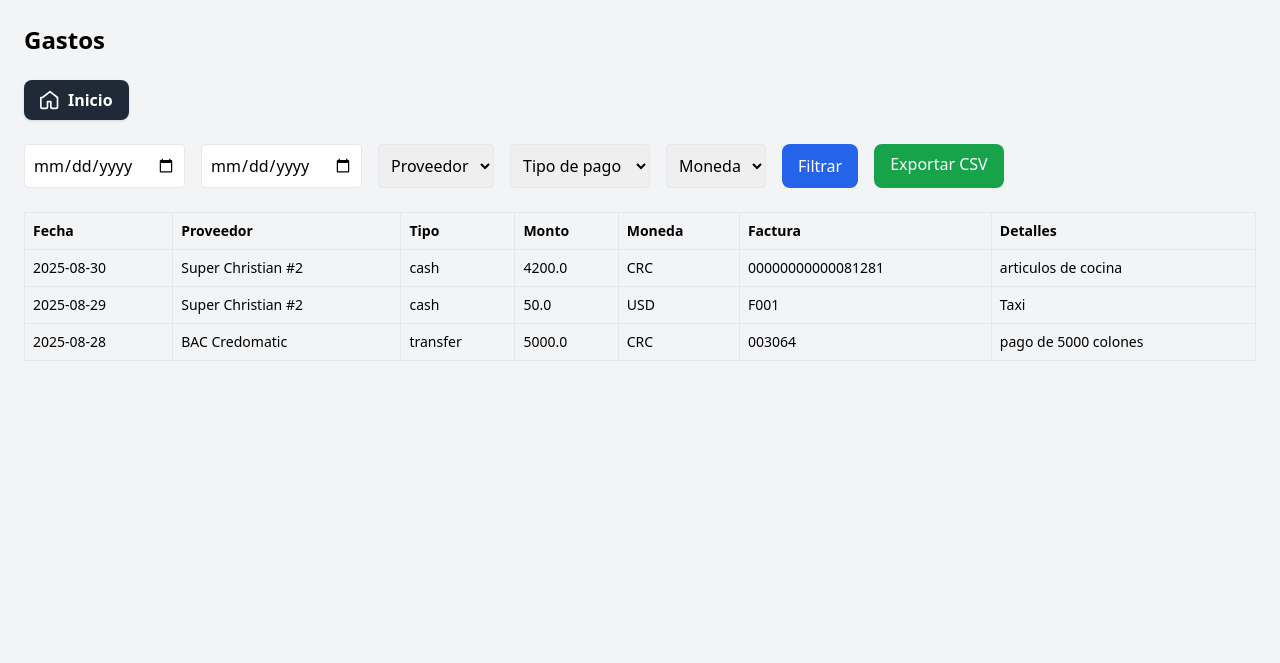
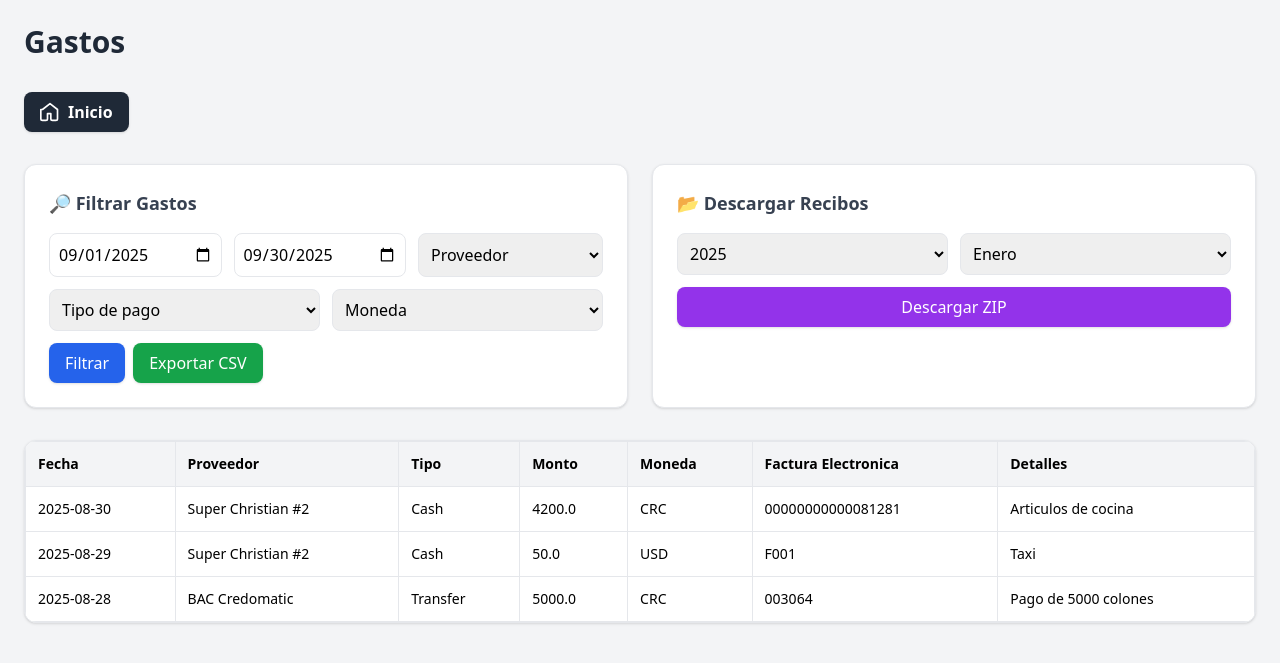
Before and after one commit to willDrr/tabla, a Flask app: page /expenses in a window 1280 px wide. Shown: the top 663 px of the page. Run offline with Flask 3, Linux system fonts and the light colour scheme; data comes from the database, SQL or seed files in the repository; parts of the project's set-up code (start-up, migrations or seed data) failed here and were passed over; some libraries are stand-ins or nearby versions.

Commit message:
updating

```diff
--- a/app.py
+++ b/app.py
@@ -1,4 +1,9 @@
 from flask import Flask, render_template, request, redirect, url_for, send_file, Response
+from zipfile import ZipFile
+
+from datetime import date, timedelta
+
+import os
 import sqlite3
 import io
 import locale
@@ -287,8 +292,22 @@ def expenses():
 
     with get_conn() as conn:
         rows = conn.execute(sql, params).fetchall()
+        providers = conn.execute("SELECT id, name FROM providers ORDER BY name ASC").fetchall()
 
-    return render_template("expenses.html", expenses=rows)
+    today = date.today()
+    first_day = today.replace(day=1)
+    last_day = (today.replace(day=28) + timedelta(days=4)).replace(day=1) - timedelta(days=1)
+
+    return render_template(
+        "expenses.html",
+        expenses=rows,
+        providers=providers,
+        date_from=first_day.isoformat(),
+        date_to=last_day.isoformat(),
+        provider=provider_id,
+        payment_type=payment_type,
+        currency=currency
+    )
 
 
 @app.route("/expenses/export")
@@ -299,6 +318,26 @@ def export_expenses():
     if provider_id:
         filters.append("e.proveedor_id = ?")
         params.append(provider_id)
+
+    date_from = request.args.get("date_from")
+    if date_from:
+        filters.append("e.date >= ?")
+        params.append(date_from)
+
+    date_to = request.args.get("date_to")
+    if date_to:
+        filters.append("e.date <= ?")
+        params.append(date_to)
+
+    payment_type = request.args.get("payment_type")
+    if payment_type:
+        filters.append("e.payment_type = ?")
+        params.append(payment_type)
+
+    currency = request.args.get("currency")
+    if currency:
+        filters.append("e.currency = ?")
+        params.append(currency)
 
     sql = """
         SELECT e.date, p.name as provider, e.payment_type,
@@ -314,13 +353,21 @@ def export_expenses():
         rows = conn.execute(sql, params).fetchall()
 
     def generate():
-        data = csv.writer([])
-        yield ",".join(["Fecha","Proveedor","Tipo","Monto","Moneda","Factura","Detalles"]) + "\n"
+        # Header row
+        yield "Fecha,Proveedor,Tipo,Monto,Moneda,Factura,Detalles\n"
+        # Data rows
         for r in rows:
-            yield ",".join(str(x) for x in r) + "\n"
+            # escape commas and quotes properly
+            line = ",".join(f'"{str(x)}"' if x is not None else "" for x in r)
+            yield line + "\n"
 
-    return Response(generate(), mimetype="text/csv",
-                    headers={"Content-Disposition": "attachment; filename=gastos.csv"})
+    return Response(
+        generate(),
+        mimetype="text/csv",
+        headers={"Content-Disposition": "attachment; filename=gastos.csv"}
+    )
+
+
 
 @app.route("/export", methods=["GET"])
 def export_excel():
@@ -443,6 +490,42 @@ def export_excel():
     )
 
 
+@app.route("/expenses/download")
+def download_expenses():
+    year = request.args.get("year")
+    month = request.args.get("month")
+
+    conn = get_conn()
+    cur = conn.cursor()
+
+    query = "SELECT date, receipt_path FROM expenses"
+    params = []
+
+    if year and month:
+        query += " WHERE strftime('%Y', date) = ? AND strftime('%m', date) = ?"
+        params = [year, month]
+
+    query += " ORDER BY date ASC"
+    cur.execute(query, params)
+    records = cur.fetchall()
+
+    if not records:
+        return "No records found for that month."
+
+    zip_path = "static/receipts/expenses_ordered.zip"
+
+    with ZipFile(zip_path, "w") as zipf:
+        for idx, (date, filename) in enumerate(records, start=1):
+            filepath = os.path.join(RECEIPTS_DIR, filename)
+            if os.path.exists(filepath):
+                safe_date = date.replace(":", "-")
+                new_name = f"{idx:03d}-{safe_date}-{filename}"
+                zipf.write(filepath, new_name)
+
+    return send_file(zip_path, as_attachment=True)
+
+
+
 if __name__ == "__main__":
     # Create DB if not exists and ensure schema
     if not Path(DB).exists():
--- a/templates/base.html
+++ b/templates/base.html
@@ -76,7 +76,7 @@
       }
 
       // handle broken image dynamically
-  img.onerror = function() {
+      img.onerror = function () {
         this.onerror = null; // prevent infinite loop
         this.src = '{{ url_for("static", filename="receipts/placeholder.png") }}';
       }
--- a/templates/expenses.html
+++ b/templates/expenses.html
@@ -1,31 +1,38 @@
 {% extends "base.html" %}
 {% block content %}
 
-<h2 class="text-2xl font-bold mb-6">Gastos</h2>
+<h2 class="text-3xl font-bold mb-8 text-gray-800">Gastos</h2>
 
-<a href="/" class="inline-flex items-center gap-2 px-4 py-2 bg-gray-800 text-white font-semibold rounded-lg shadow hover:bg-gray-700 transition">
+<!-- Back Button -->
+<a href="/"
+   class="inline-flex items-center gap-2 px-4 py-2 bg-gray-800 text-white font-semibold rounded-lg shadow hover:bg-gray-700 transition mb-8">
   <svg xmlns="http://www.w3.org/2000/svg" class="h-5 w-5" fill="none" viewBox="0 0 24 24" stroke="currentColor">
-    <path stroke-linecap="round" stroke-linejoin="round" stroke-width="2" d="M3 9l9-7 9 7v11a2 2 0 0 1-2 2h-4a2 2 0 0 1-2-2v-6H9v6a2 2 0 0 1-2 2H3a2 2 0 0 1-2-2V9z" />
+    <path stroke-linecap="round" stroke-linejoin="round" stroke-width="2"
+          d="M3 9l9-7 9 7v11a2 2 0 0 1-2 2h-4a2 2 0 0 1-2-2v-6H9v6a2 2 0 0 1-2 2H3a2 2 0 0 1-2-2V9z" />
   </svg>
   Inicio
 </a>
 
-<br>
-<br>
+<!-- Filters & Actions -->
+<div class="grid grid-cols-1 lg:grid-cols-2 gap-6 mb-8">
 
   <!-- Filter Form -->
-<form method="GET" class="mb-6 flex gap-4 flex-wrap">
-  <input type="date" name="date_from" class="border rounded p-2" placeholder="Desde">
-  <input type="date" name="date_to" class="border rounded p-2" placeholder="Hasta">
+  <div class="bg-white shadow rounded-xl p-6 border border-gray-200">
+    <h3 class="text-lg font-semibold text-gray-700 mb-4">🔎 Filtrar Gastos</h3>
+    <form method="GET" class="flex flex-wrap gap-3">
 
-  <select name="provider" class="border rounded p-2">
+      <input type="date" name="date_from" value="{{ date_from }}" class="border rounded-lg p-2 flex-1" required>
+      <input type="date" name="date_to" value="{{ date_to }}" class="border rounded-lg p-2 flex-1" required>
+
+
+      <select name="provider" class="border rounded-lg p-2 flex-1">
         <option value="">Proveedor</option>
         {% for p in providers %}
           <option value="{{ p.id }}">{{ p.name }}</option>
         {% endfor %}
       </select>
 
-  <select name="payment_type" class="border rounded p-2">
+      <select name="payment_type" class="border rounded-lg p-2 flex-1">
         <option value="">Tipo de pago</option>
         <option value="cash">Efectivo</option>
         <option value="card">Tarjeta</option>
@@ -33,41 +40,81 @@
         <option value="sinpe">Sinpe</option>
       </select>
 
-  <select name="currency" class="border rounded p-2">
+      <select name="currency" class="border rounded-lg p-2 flex-1">
         <option value="">Moneda</option>
         <option value="CRC">CRC</option>
         <option value="USD">USD</option>
       </select>
 
-  <button type="submit" class="px-4 py-2 bg-blue-600 text-white rounded-lg">Filtrar</button>
-  <a href="/expenses/export?{{ request.query_string|safe }}"
-     class="px-4 py-2 bg-green-600 text-white rounded-lg">Exportar CSV</a>
+      <div class="flex gap-2 w-full">
+        <button type="submit" class="px-4 py-2 bg-blue-600 text-white rounded-lg shadow hover:bg-blue-700 transition">
+          Filtrar
+        </button>
+      <a href="/expenses/export?date_from={{ date_from }}&date_to={{ date_to }}{% if provider %}&provider={{ provider }}{% endif %}{% if payment_type %}&payment_type={{ payment_type }}{% endif %}{% if currency %}&currency={{ currency }}{% endif %}"
+        class="px-4 py-2 bg-green-600 text-white rounded-lg shadow hover:bg-green-700 transition">
+        Exportar CSV
+      </a>
+      </div>
     </form>
+  </div>
+
+  <!-- Download by Month -->
+  <div class="bg-white shadow rounded-xl p-6 border border-gray-200">
+    <h3 class="text-lg font-semibold text-gray-700 mb-4">📂 Descargar Recibos</h3>
+    <form action="/expenses/download" method="get" class="flex flex-wrap gap-3">
+      <select name="year" class="border rounded-lg p-2 flex-1">
+        <option value="2025">2025</option>
+        <option value="2026">2026</option>
+        <option value="2027">2027</option>
+      </select>
+
+      <select name="month" class="border rounded-lg p-2 flex-1">
+        <option value="01">Enero</option>
+        <option value="02">Febrero</option>
+        <option value="03">Marzo</option>
+        <option value="04">Abril</option>
+        <option value="05">Mayo</option>
+        <option value="06">Junio</option>
+        <option value="07">Julio</option>
+        <option value="08">Agosto</option>
+        <option value="09">Septiembre</option>
+        <option value="10">Octubre</option>
+        <option value="11">Noviembre</option>
+        <option value="12">Diciembre</option>
+      </select>
+
+      <button type="submit" class="px-4 py-2 bg-purple-600 text-white rounded-lg shadow hover:bg-purple-700 transition w-full">
+        Descargar ZIP
+      </button>
+    </form>
+  </div>
+
+</div>
 
 <!-- Expenses Table -->
-<div class="overflow-x-auto">
+<div class="overflow-x-auto bg-white shadow rounded-xl border border-gray-200">
   <table class="table-auto border-collapse w-full text-sm">
     <thead>
       <tr class="bg-gray-100 text-left">
-        <th class="p-2 border">Fecha</th>
-        <th class="p-2 border">Proveedor</th>
-        <th class="p-2 border">Tipo</th>
-        <th class="p-2 border">Monto</th>
-        <th class="p-2 border">Moneda</th>
-        <th class="p-2 border">Factura</th>
-        <th class="p-2 border">Detalles</th>
+        <th class="p-3 border">Fecha</th>
+        <th class="p-3 border">Proveedor</th>
+        <th class="p-3 border">Tipo</th>
+        <th class="p-3 border">Monto</th>
+        <th class="p-3 border">Moneda</th>
+        <th class="p-3 border">Factura Electronica</th>
+        <th class="p-3 border">Detalles</th>
       </tr>
     </thead>
     <tbody>
       {% for e in expenses %}
-      <tr>
-        <td class="p-2 border">{{ e.date }}</td>
-        <td class="p-2 border">{{ e.provider }}</td>
-        <td class="p-2 border">{{ e.payment_type }}</td>
-        <td class="p-2 border">{{ e.amount }}</td>
-        <td class="p-2 border">{{ e.currency }}</td>
-        <td class="p-2 border">{{ e.factura_ref }}</td>
-        <td class="p-2 border">{{ e.details }}</td>
+      <tr class="hover:bg-gray-50">
+        <td class="p-3 border">{{ e.date }}</td>
+        <td class="p-3 border">{{ e.provider }}</td>
+        <td class="p-3 border">{{ e.payment_type | capitalize }}</td>
+        <td class="p-3 border">{{ e.amount }}</td>
+        <td class="p-3 border">{{ e.currency }}</td>
+        <td class="p-3 border">{{ e.factura_ref }}</td>
+        <td class="p-3 border">{{ e.details | capitalize }}</td>
       </tr>
       {% endfor %}
     </tbody>
```
Also changed, not shown: templates/index.html (+7 -7 lines), 2 other files. Lines whose indentation alone changed are shown as unchanged.
